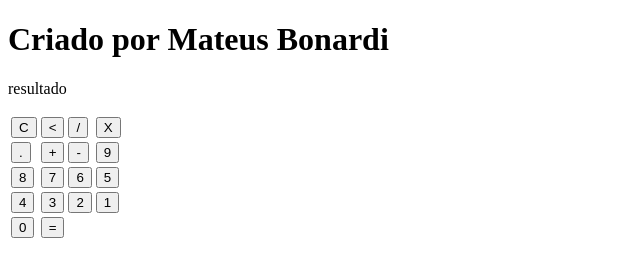
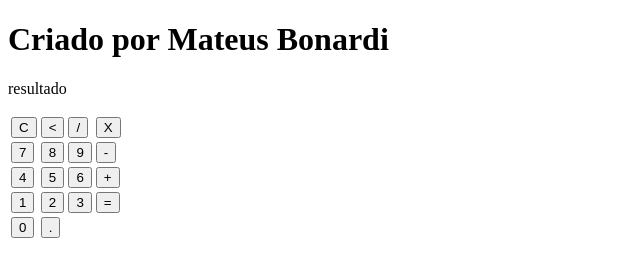
Before and after one commit to MateusMBonardi/Calculadora, a plain HTML site: page index.html in a window 1280 px wide. Shown: the full height of the page, 0-640 px from the left. Drawn offline with Linux system fonts and the light colour scheme.

Commit message:
Add files via upload

```diff
--- a/index.html
+++ b/index.html
@@ -3,42 +3,45 @@
 <head>
     <meta charset="UTF-8">
     <meta name="viewport" content="width=device-width, initial-scale=1.0">
-    <title>Document</title>
+    <title>Calculadora HTML</title>
     <link rel="stylesheet" href="styles.css">
 </head>
 </html>
 <body>
-    <div class="calculadora">
+    <div class="fundo">
         <h1>Criado por Mateus Bonardi</h1>
+        <div class="Calculadora">
             <p id="resultado"> resultado </p>
             <table>
                 <tr>
-            <td> <button class="botão"> C </button></td>
-            <td> <button class="botão"> <  </button></td>
-            <td> <button class="botão"> / </button></td>
-            <td> <button class="botão"> X </button></td>
+                    <td> <button class="botao"> C </button></td>
+                    <td> <button class="botao"> < </button></td>
+                    <td> <button class="botao"> / </button></td>
+                    <td> <button class="botao"> X </button></td>
                 </tr>
                 <tr>
-            <td> <button class="botão"> . </button></td>
-            <td> <button class="botão"> + </button></td>
-            <td> <button class="botão"> - </button></td>
-            <td> <button class="botão"> 9 </button></td>
+                    <td> <button class="botao"> 7 </button></td>
+                    <td> <button class="botao"> 8 </button></td>
+                    <td> <button class="botao"> 9 </button></td>
+                    <td> <button class="botao"> - </button></td>
                 </tr>
                 <tr>
-            <td> <button class="botão"> 8 </button></td>
-            <td> <button class="botão"> 7 </button></td>
-            <td> <button class="botão"> 6 </button></td>
-            <td> <button class="botão"> 5 </button></td>
+                    <td> <button class="botao"> 4 </button></td>
+                    <td> <button class="botao"> 5 </button></td>
+                    <td> <button class="botao"> 6 </button></td>
+                    <td> <button class="botao"> + </button></td>
                 </tr>
                 <tr>
-            <td> <button class="botão"> 4 </button></td>
-            <td> <button class="botão"> 3 </button></td>
-            <td> <button class="botão"> 2 </button></td>
-            <td> <button class="botão"> 1 </button></td>
+                    <td> <button class="botao"> 1 </button></td>
+                    <td> <button class="botao"> 2 </button></td>
+                    <td> <button class="botao"> 3 </button></td>
+                    <td> <button class="botao"> = </button></td>
                 </tr>
                 <tr>
-            <td> <button class="botão"> 0 </button></td>
-            <td> <button class="botão"> = </button></td>
+                    <td> <button class="botao"> 0 </button></td>
+                    <td> <button class="botao"> . </button></td>
                 </tr>
-
+            </table>
+        </div>
+    </div>
 </body>
```
Lines whose indentation alone changed are shown as unchanged.
